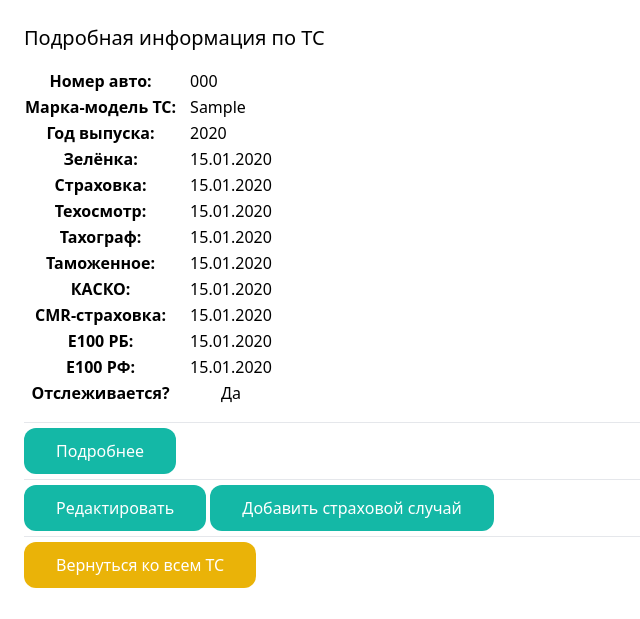
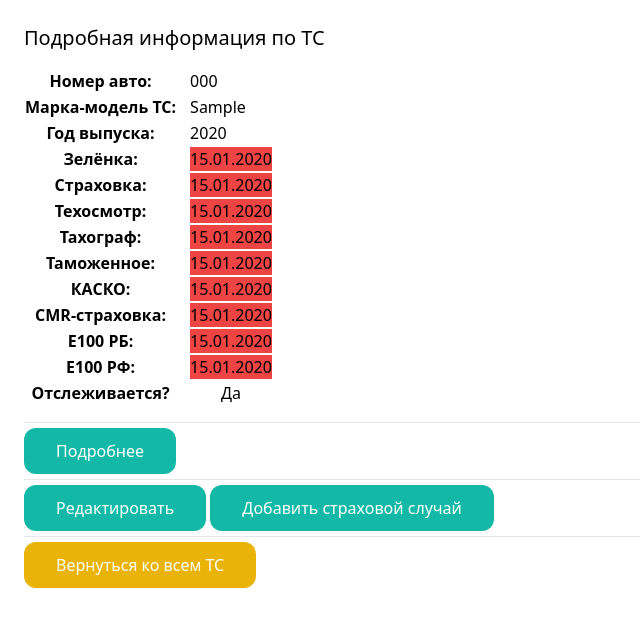
Before and after one commit to Aleksei911/LAVTrans-2001-Django-project-, a Django app: page /1/car_info/ in a window 1280 px wide. Shown: the part 64-683 px from the top of the page, without its empty margins (0-640 px from the left). Run offline with Django 4.2, Linux system fonts and the light colour scheme; a user stored in the database is signed in; tables that the repository leaves empty hold one stand-in row (values such as "Sample post"); some libraries are stand-ins or nearby versions.

Commit message:
update car_detail.html and car_info view

```diff
--- a/lavtrans/database/templates/database/cars/car_detail.html
+++ b/lavtrans/database/templates/database/cars/car_detail.html
@@ -30,55 +30,91 @@
         <tr>
             <th><p class="mr-3">Зелёнка:</p></th>
             <td>
+                {% if car.green_card <= check_day %}
+                <p class="bg-red-500">{{ car.green_card | date:'d.m.Y' }}</p>
+                {% else %}
                 <p>{{ car.green_card | date:'d.m.Y' }}</p>
+                {% endif %}
             </td>
         </tr>
         <tr>
             <th><p class="mr-3">Страховка:</p></th>
             <td>
+                {% if car.strahovka <= check_day %}
+                <p class="bg-red-500">{{ car.strahovka | date:'d.m.Y' }}</p>
+                {% else %}
                 <p>{{ car.strahovka | date:'d.m.Y' }}</p>
+                {% endif %}
             </td>
         </tr>
         <tr>
             <th><p class="mr-3">Техосмотр:</p></th>
             <td>
+                {% if car.tehosmotr <= check_day %}
+                <p class="bg-red-500">{{ car.tehosmotr | date:'d.m.Y' }}</p>
+                {% else %}
                 <p>{{ car.tehosmotr | date:'d.m.Y' }}</p>
+                {% endif %}
             </td>
         </tr>
         <tr>
             <th><p class="mr-3">Тахограф:</p></th>
             <td>
+                {% if car.tahograf <= check_day %}
+                <p class="bg-red-500">{{ car.tahograf | date:'d.m.Y' }}</p>
+                {% else %}
                 <p>{{ car.tahograf | date:'d.m.Y' }}</p>
+                {% endif %}
             </td>
         </tr>
         <tr>
             <th><p class="mr-3">Таможенное:</p></th>
             <td>
+                {% if car.tamogennoye <= check_day %}
+                <p class="bg-red-500">{{ car.tamogennoye | date:'d.m.Y' }}</p>
+                {% else %}
                 <p>{{ car.tamogennoye | date:'d.m.Y' }}</p>
+                {% endif %}
             </td>
         </tr>
         <tr>
             <th><p class="mr-3">КАСКО:</p></th>
             <td>
+                {% if car.kasko <= check_day %}
+                <p class="bg-red-500">{{ car.kasko | date:'d.m.Y' }}</p>
+                {% else %}
                 <p>{{ car.kasko | date:'d.m.Y' }}</p>
+                {% endif %}
             </td>
         </tr>
         <tr>
             <th><p class="mr-3">CMR-страховка:</p></th>
             <td>
+                {% if car.cmr_strahovka <= check_day %}
+                <p class="bg-red-500">{{ car.cmr_strahovka | date:'d.m.Y' }}</p>
+                {% else %}
                 <p>{{ car.cmr_strahovka | date:'d.m.Y' }}</p>
+                {% endif %}
             </td>
         </tr>
         <tr>
             <th><p class="mr-3">Е100 РБ:</p></th>
             <td>
+                {% if car.e100_rb <= check_day %}
+                <p class="bg-red-500">{{ car.e100_rb | date:'d.m.Y' }}</p>
+                {% else %}
                 <p>{{ car.e100_rb | date:'d.m.Y' }}</p>
+                {% endif %}
             </td>
         </tr>
         <tr>
             <th><p class="mr-3">Е100 РФ:</p></th>
             <td>
+                {% if car.e100_rf <= check_day %}
+                <p class="bg-red-500">{{ car.e100_rf | date:'d.m.Y' }}</p>
+                {% else %}
                 <p>{{ car.e100_rf | date:'d.m.Y' }}</p>
+                {% endif %}
             </td>
         </tr>
         <tr>
--- a/lavtrans/database/views.py
+++ b/lavtrans/database/views.py
@@ -56,11 +56,13 @@ def car_info(request, pk):
     car = Car.objects.get(pk=pk)
     events = InsuranceEvent.objects.filter(car=car)
     techpassport = TechPassport.objects.filter(car=car)
+    check_day = datetime.date.today() + datetime.timedelta(days=20)
 
     context = {
         'car': car,
         'events': events,
         'techpassport': techpassport,
+        'check_day': check_day,
     }
     return render(request, 'database/cars/car_detail.html', context)
 
```
